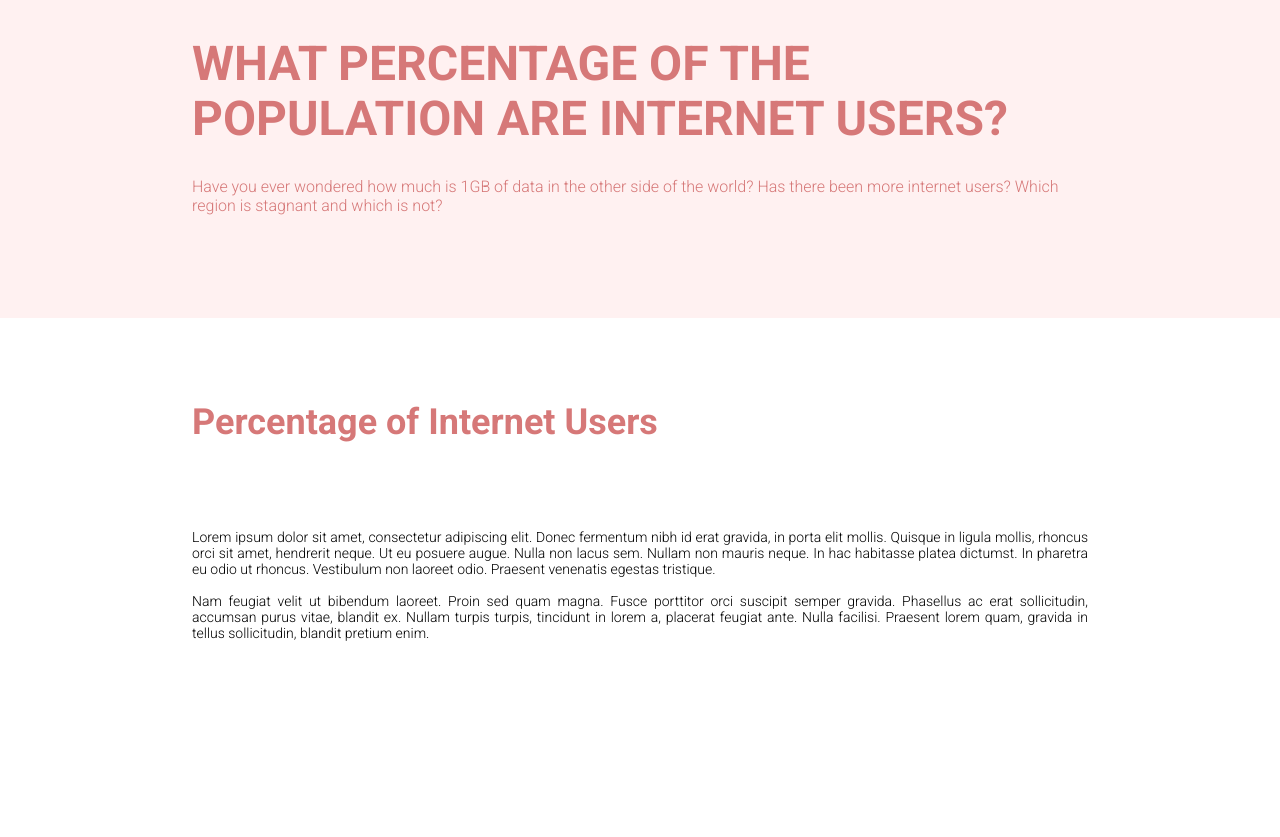
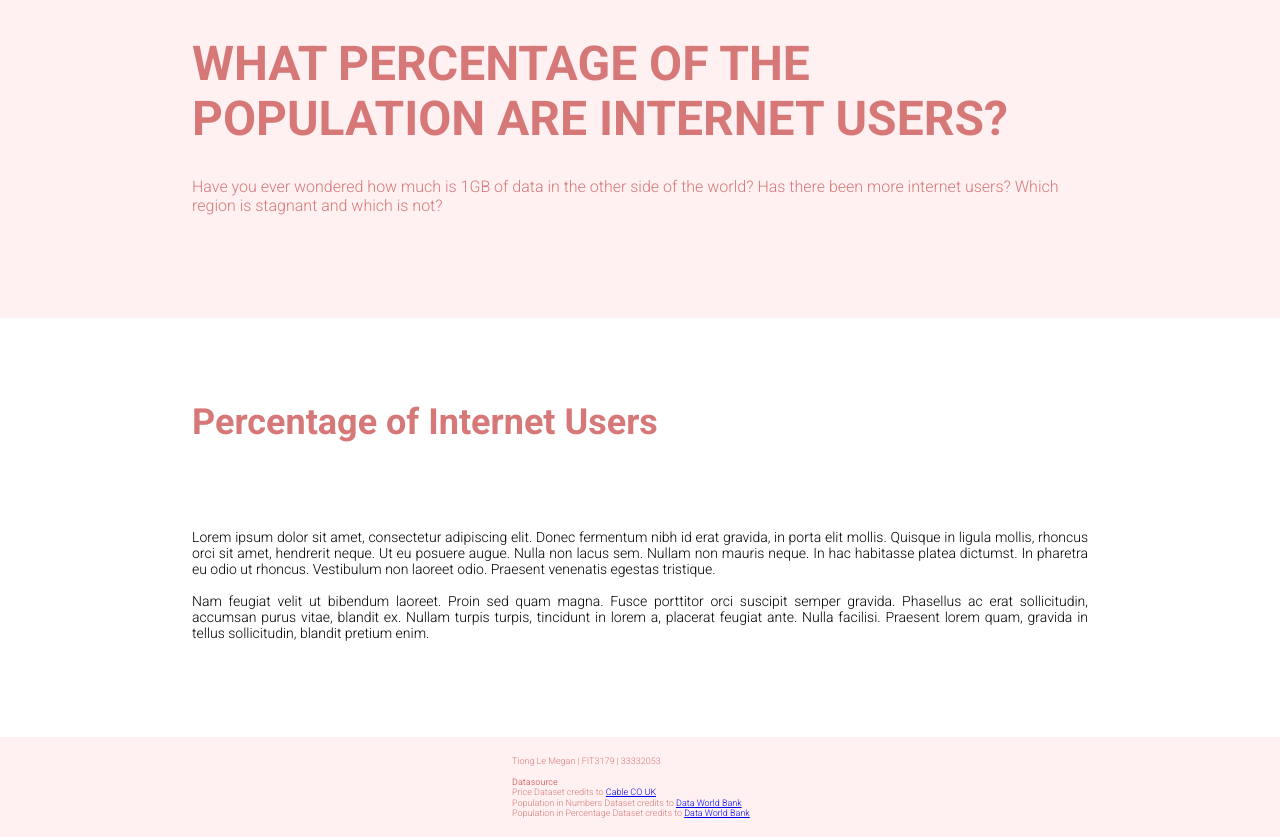
Before and after one commit to lelemegan/a2, a plain HTML site: page index.html in a window 1280 px wide. Shown: the part 1934-2771 px from the top of the page. Before the commit the page ends 2671 px from the top, so only its background shows below. Drawn offline with nearby package versions, Linux system fonts and the light colour scheme; a script that the page names is missing.

Commit message:
Add files via upload

```diff
--- a/index.html
+++ b/index.html
@@ -15,6 +15,8 @@
     <link href="https://fonts.googleapis.com/css2?family=Roboto:ital,wght@0,100;0,300;0,400;0,500;0,700;0,900;1,100;1,300;1,400;1,500;1,700;1,900&display=swap" rel="stylesheet">
 
     <link rel="stylesheet" href="https://cdnjs.cloudflare.com/ajax/libs/font-awesome/4.7.0/css/font-awesome.min.css">
+
+    <link rel="icon" href="tab-logo.png">
 </head>
   <body>
     <div class="first-container"> <!--tried adding pure-g here-->
@@ -127,6 +129,23 @@
         </div>
 
     </div>
+    <div class="last-container">
+        <div class="last-block">
+            <div class="last-paragraph">
+                Tiong Le Megan | FIT3179 | 33332053
+                <br>
+                <br>
+                <b>Datasource</b>
+                <br>
+                Price Dataset credits to <a href="https://www.cable.co.uk/">Cable CO UK</a>
+                <br>
+                Population in Numbers Dataset credits to <a href="https://data.worldbank.org/">Data World Bank</a>
+                <br>
+                Population in Percentage Dataset credits to <a href="https://data.worldbank.org/indicator/IT.NET.USER.ZS">Data World Bank</a>
+            </div>
+        </div>
+    </div>
+    </body>
     <script type="text/javascript">
       function navigateToAnchor(id){
         location.href=`#${id}`;
--- a/stylesheet.css
+++ b/stylesheet.css
@@ -136,3 +136,24 @@ html {
 .third-block h4{
     color: white
 }
+
+.last-container{
+    display: flex;
+    width: 100%;
+    height: 100px;
+    flex-direction: column;
+    align-items: center;
+    justify-content: center;
+    background: #FFF1F1;
+}
+
+.last-paragraph{
+    font-size: 9px;
+    color: #D67878;
+    font-family: 'Roboto', sans-serif;
+    font-weight: 300;
+}
+
+.last-block{
+    width: 20%
+}
```
Also changed, not shown: tab-logo.png (added).
